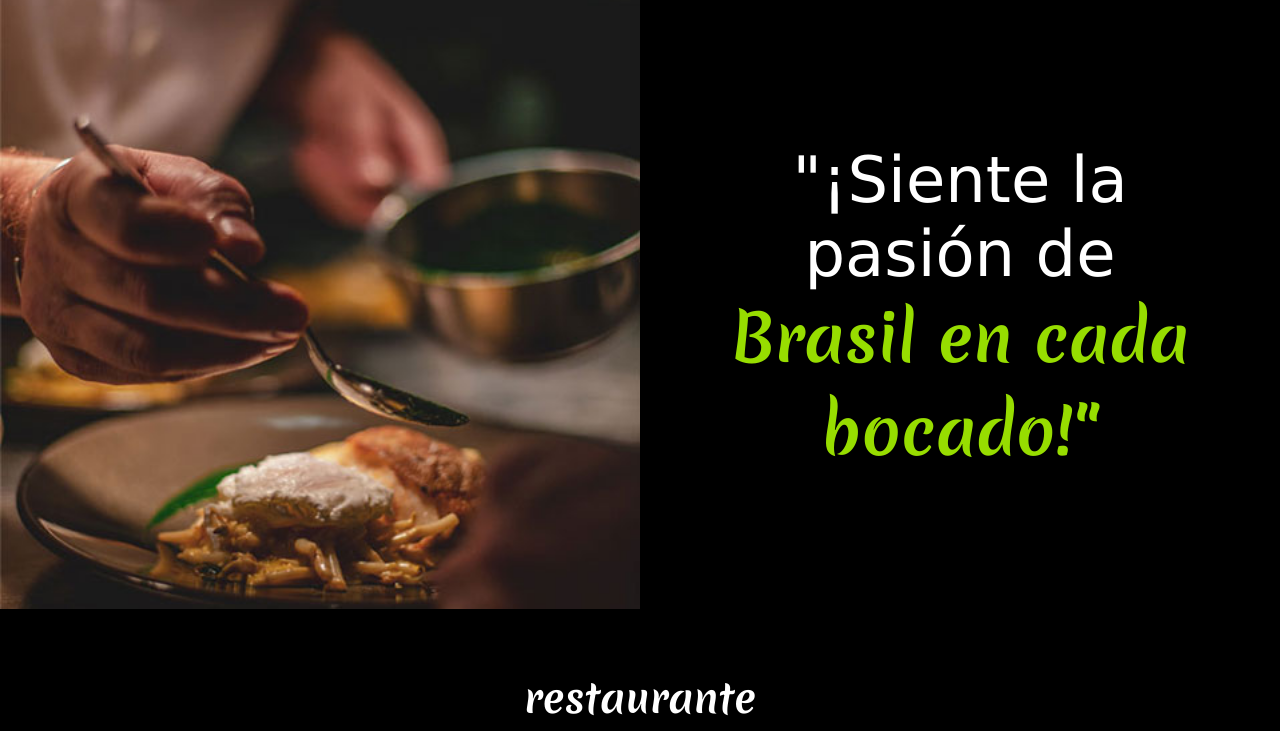
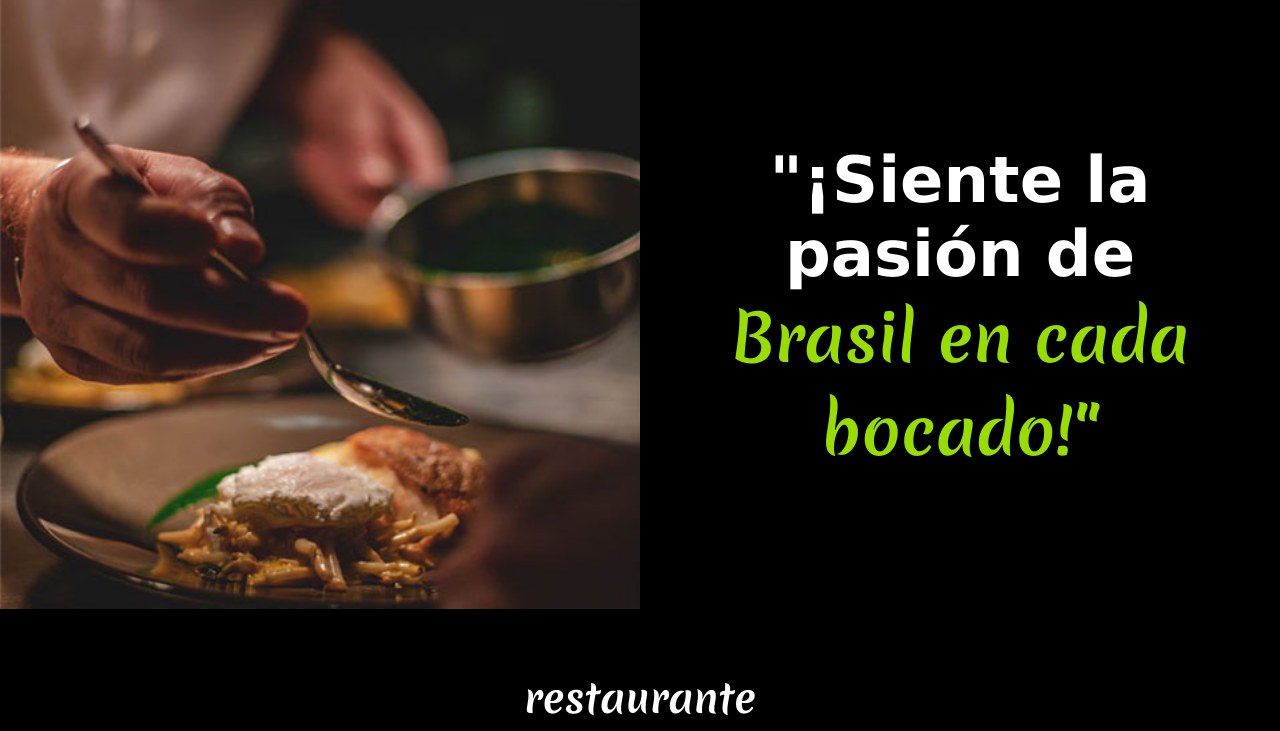
Before and after one commit to IgnacioGB09/quiabeir, a plain HTML site: page quiabeir/index.html in a window 1280 px wide. Shown: the part 69-800 px from the top of the page. Drawn offline with Linux system fonts and the light colour scheme.

Commit message:
Update style.css

```diff
--- a/quiabeir/css/style.css
+++ b/quiabeir/css/style.css
@@ -61,7 +61,6 @@ h1{
     text-align: center;
     font-size: 8vh;
     font-family: Verdana, Geneva, Tahoma, sans-serif;
-    font-weight: lighter;
 }
 .textV{
     color: #97DD00;
```
